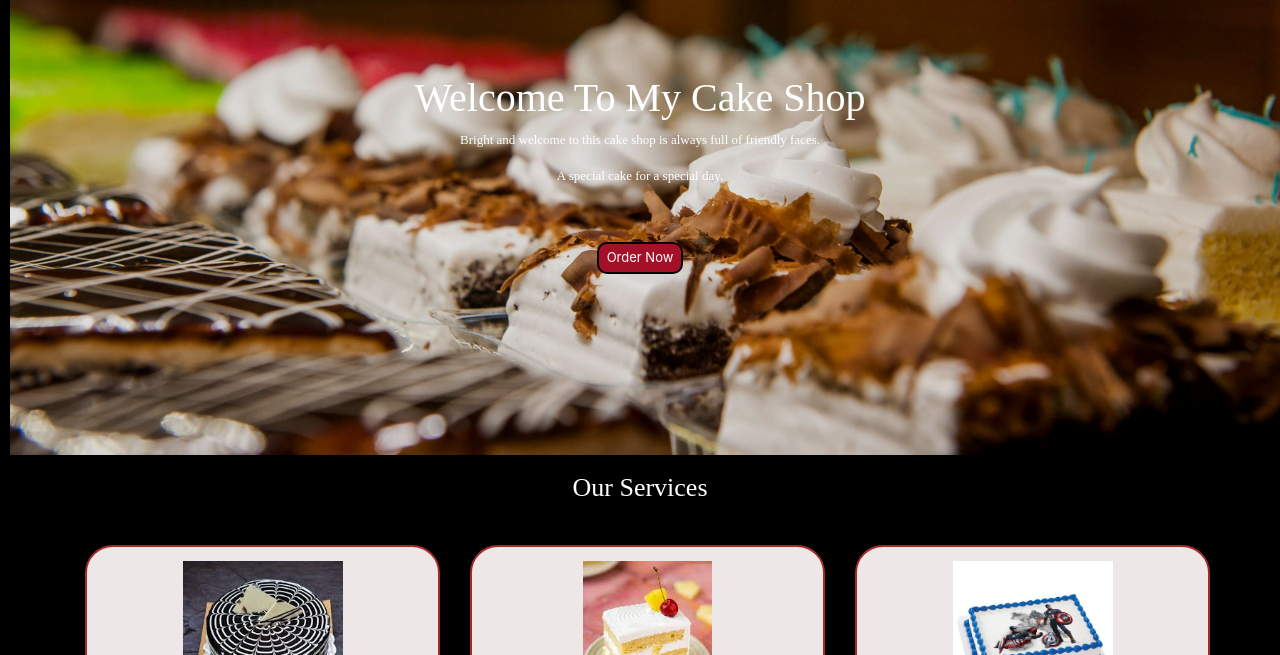
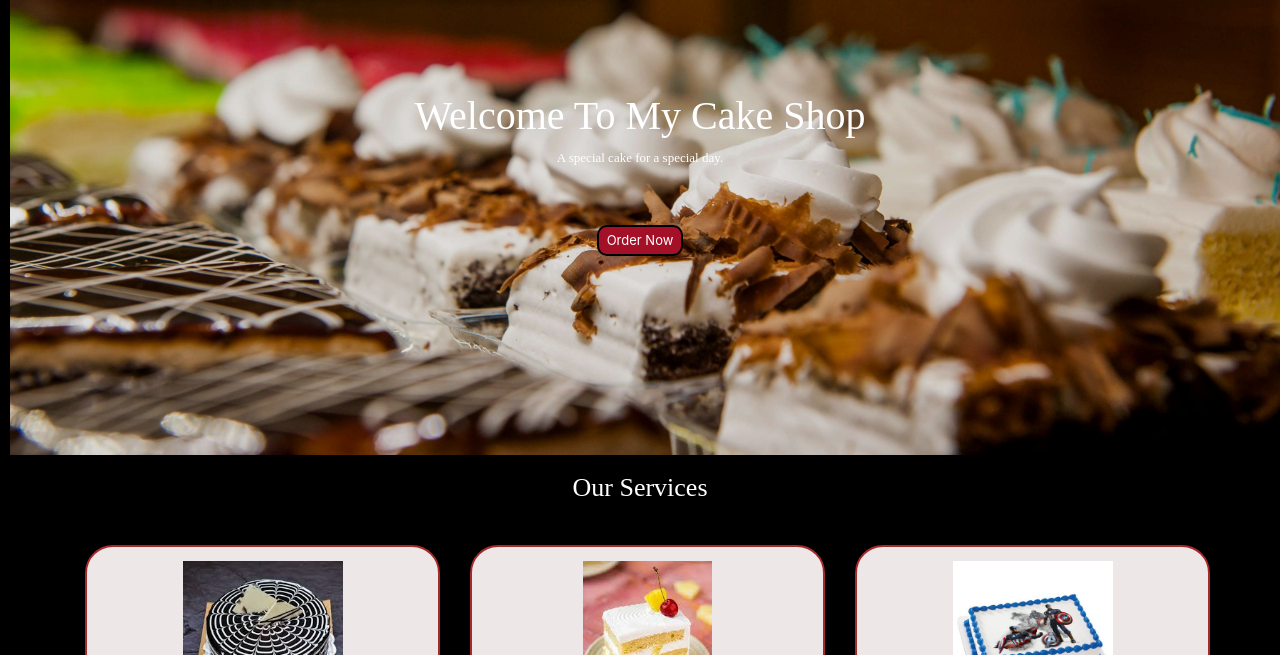
Before and after one commit to apekshajagtap95/Cakeshop, a plain HTML site: page index.html in a window 1280 px wide. Shown: the part 145-800 px from the top of the page. Drawn offline with nearby package versions, Linux system fonts and the light colour scheme.

Commit message:
Update index.html

```diff
--- a/index.html
+++ b/index.html
@@ -78,7 +78,6 @@
 
     <div class="container2" id="home">
         <h1><span class="h1-primary">Welcome To My Cake Shop</span></h1>
-        <p><span class="h1-primary">Bright and welcome to this cake shop is always full of friendly faces.</span></p>
         <p id="para"><span class="h1-primary">A special cake for a special day.</span> </p><br>
         <button type="button" class="btn" id="btn" data-toggle="modal" data-target="#cartModal">Order Now</button>
 
```
